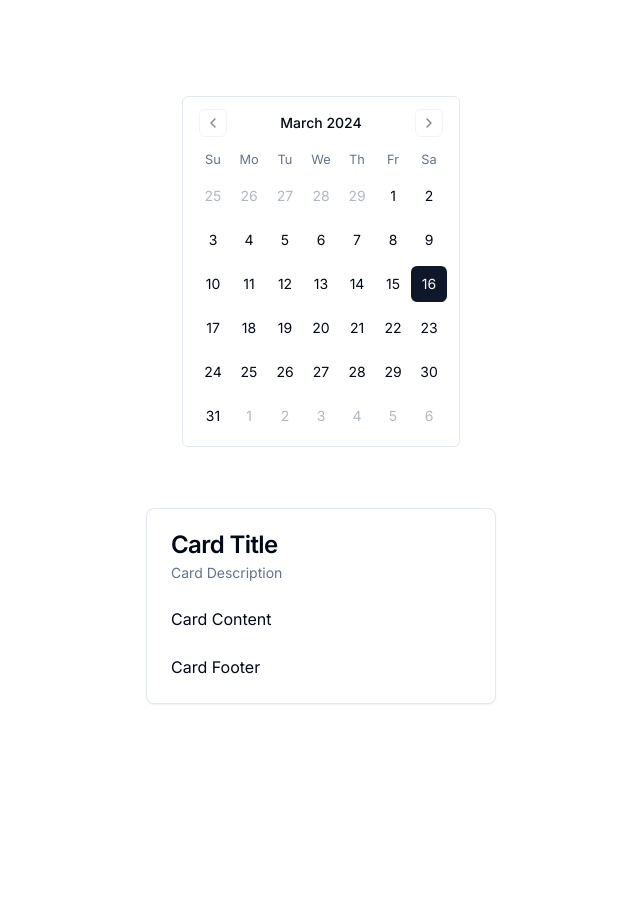
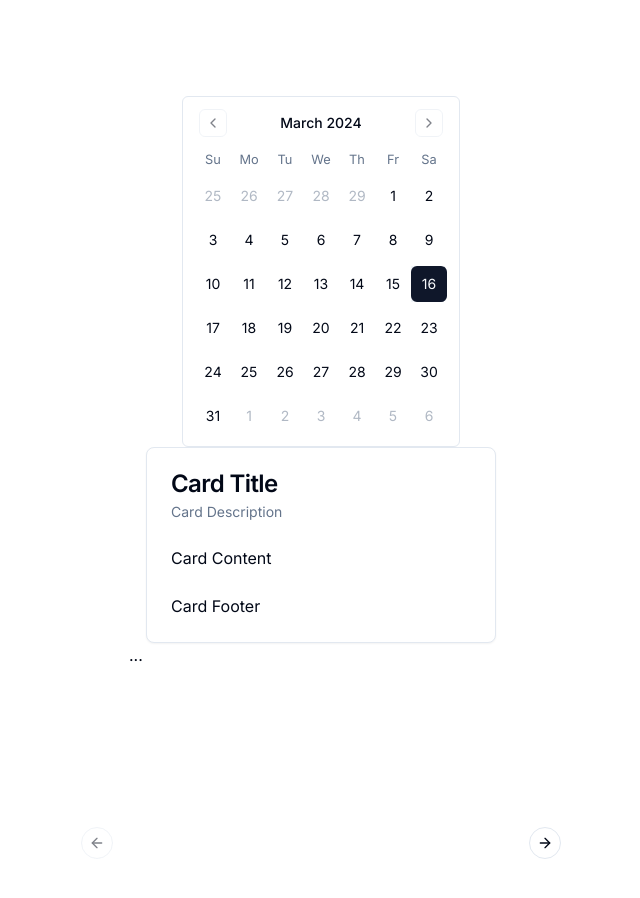
Before and after one commit to leonardochen/nextjs, a Next.js app: page /calendar in a window 1280 px wide. Shown: the top 898 px of the page, without its empty margins (319-959 px from the left). Before the commit the page ends 800 px from the top, so only its background shows below. Built offline with nearby package versions, Linux system fonts and the light colour scheme.

Commit message:
Add Caroussel

```diff
--- a/app/calendar/page.tsx
+++ b/app/calendar/page.tsx
@@ -10,6 +10,14 @@
     CardHeader,
     CardTitle,
 } from "@/components/ui/card"
+import {
+    Carousel,
+    CarouselContent,
+    CarouselItem,
+    CarouselNext,
+    CarouselPrevious,
+  } from "@/components/ui/carousel"
+
 
 export default function Home() {
     const [date, setDate] = useState<Date | undefined>(new Date())
@@ -23,7 +31,7 @@
                 className="rounded-md border"
             />
 
-            <Card className="w-[350px] mt-[50px]">
+            <Card className="w-[350px]">
                 <CardHeader>
                     <CardTitle>Card Title</CardTitle>
                     <CardDescription>Card Description</CardDescription>
@@ -36,6 +44,16 @@
                 </CardFooter>
             </Card>
 
+            <Carousel>
+                <CarouselContent className="w-[400px] h-[400px]">
+                    <CarouselItem>...</CarouselItem>
+                    <CarouselItem>...</CarouselItem>
+                    <CarouselItem>...</CarouselItem>
+                </CarouselContent>
+                <CarouselPrevious />
+                <CarouselNext />
+            </Carousel>
+
         </main>
     );
 }
--- /dev/null
+++ b/components/ui/carousel.tsx
@@ -0,0 +1,262 @@
+"use client"
+
+import * as React from "react"
+import useEmblaCarousel, {
+  type UseEmblaCarouselType,
+} from "embla-carousel-react"
+import { ArrowLeft, ArrowRight } from "lucide-react"
+
+import { cn } from "@/lib/utils"
+import { Button } from "@/components/ui/button"
+
+type CarouselApi = UseEmblaCarouselType[1]
+type UseCarouselParameters = Parameters<typeof useEmblaCarousel>
+type CarouselOptions = UseCarouselParameters[0]
+type CarouselPlugin = UseCarouselParameters[1]
+
+type CarouselProps = {
+  opts?: CarouselOptions
+  plugins?: CarouselPlugin
+  orientation?: "horizontal" | "vertical"
+  setApi?: (api: CarouselApi) => void
+}
+
+type CarouselContextProps = {
+  carouselRef: ReturnType<typeof useEmblaCarousel>[0]
+  api: ReturnType<typeof useEmblaCarousel>[1]
+  scrollPrev: () => void
+  scrollNext: () => void
+  canScrollPrev: boolean
+  canScrollNext: boolean
+} & CarouselProps
+
+const CarouselContext = React.createContext<CarouselContextProps | null>(null)
+
+function useCarousel() {
+  const context = React.useContext(CarouselContext)
+
+  if (!context) {
+    throw new Error("useCarousel must be used within a <Carousel />")
+  }
+
+  return context
+}
+
+const Carousel = React.forwardRef<
+  HTMLDivElement,
+  React.HTMLAttributes<HTMLDivElement> & CarouselProps
+>(
+  (
+    {
+      orientation = "horizontal",
+      opts,
+      setApi,
+      plugins,
+      className,
+      children,
+      ...props
+    },
+    ref
+  ) => {
+    const [carouselRef, api] = useEmblaCarousel(
+      {
+        ...opts,
+        axis: orientation === "horizontal" ? "x" : "y",
+      },
+      plugins
+    )
+    const [canScrollPrev, setCanScrollPrev] = React.useState(false)
+    const [canScrollNext, setCanScrollNext] = React.useState(false)
+
+    const onSelect = React.useCallback((api: CarouselApi) => {
+      if (!api) {
+        return
+      }
+
+      setCanScrollPrev(api.canScrollPrev())
+      setCanScrollNext(api.canScrollNext())
+    }, [])
+
+    const scrollPrev = React.useCallback(() => {
+      api?.scrollPrev()
+    }, [api])
+
+    const scrollNext = React.useCallback(() => {
+      api?.scrollNext()
+    }, [api])
+
+    const handleKeyDown = React.useCallback(
+      (event: React.KeyboardEvent<HTMLDivElement>) => {
+        if (event.key === "ArrowLeft") {
+          event.preventDefault()
+          scrollPrev()
+        } else if (event.key === "ArrowRight") {
+          event.preventDefault()
+          scrollNext()
+        }
+      },
+      [scrollPrev, scrollNext]
+    )
+
+    React.useEffect(() => {
+      if (!api || !setApi) {
+        return
+      }
+
+      setApi(api)
+    }, [api, setApi])
+
+    React.useEffect(() => {
+      if (!api) {
+        return
+      }
+
+      onSelect(api)
+      api.on("reInit", onSelect)
+      api.on("select", onSelect)
+
+      return () => {
+        api?.off("select", onSelect)
+      }
+    }, [api, onSelect])
+
+    return (
+      <CarouselContext.Provider
+        value={{
+          carouselRef,
+          api: api,
+          opts,
+          orientation:
+            orientation || (opts?.axis === "y" ? "vertical" : "horizontal"),
+          scrollPrev,
+          scrollNext,
+          canScrollPrev,
+          canScrollNext,
+        }}
+      >
+        <div
+          ref={ref}
+          onKeyDownCapture={handleKeyDown}
+          className={cn("relative", className)}
+          role="region"
+          aria-roledescription="carousel"
+          {...props}
+        >
+          {children}
+        </div>
+      </CarouselContext.Provider>
+    )
+  }
+)
+Carousel.displayName = "Carousel"
+
+const CarouselContent = React.forwardRef<
+  HTMLDivElement,
+  React.HTMLAttributes<HTMLDivElement>
+>(({ className, ...props }, ref) => {
+  const { carouselRef, orientation } = useCarousel()
+
+  return (
+    <div ref={carouselRef} className="overflow-hidden">
+      <div
+        ref={ref}
+        className={cn(
+          "flex",
+          orientation === "horizontal" ? "-ml-4" : "-mt-4 flex-col",
+          className
+        )}
+        {...props}
+      />
+    </div>
+  )
+})
+CarouselContent.displayName = "CarouselContent"
+
+const CarouselItem = React.forwardRef<
+  HTMLDivElement,
+  React.HTMLAttributes<HTMLDivElement>
+>(({ className, ...props }, ref) => {
+  const { orientation } = useCarousel()
+
+  return (
+    <div
+      ref={ref}
+      role="group"
+      aria-roledescription="slide"
+      className={cn(
+        "min-w-0 shrink-0 grow-0 basis-full",
+        orientation === "horizontal" ? "pl-4" : "pt-4",
+        className
+      )}
+      {...props}
+    />
+  )
+})
+CarouselItem.displayName = "CarouselItem"
+
+const CarouselPrevious = React.forwardRef<
+  HTMLButtonElement,
+  React.ComponentProps<typeof Button>
+>(({ className, variant = "outline", size = "icon", ...props }, ref) => {
+  const { orientation, scrollPrev, canScrollPrev } = useCarousel()
+
+  return (
+    <Button
+      ref={ref}
+      variant={variant}
+      size={size}
+      className={cn(
+        "absolute  h-8 w-8 rounded-full",
+        orientation === "horizontal"
+          ? "-left-12 top-1/2 -translate-y-1/2"
+          : "-top-12 left-1/2 -translate-x-1/2 rotate-90",
+        className
+      )}
+      disabled={!canScrollPrev}
+      onClick={scrollPrev}
+      {...props}
+    >
+      <ArrowLeft className="h-4 w-4" />
+      <span className="sr-only">Previous slide</span>
+    </Button>
+  )
+})
+CarouselPrevious.displayName = "CarouselPrevious"
+
+const CarouselNext = React.forwardRef<
+  HTMLButtonElement,
+  React.ComponentProps<typeof Button>
+>(({ className, variant = "outline", size = "icon", ...props }, ref) => {
+  const { orientation, scrollNext, canScrollNext } = useCarousel()
+
+  return (
+    <Button
+      ref={ref}
+      variant={variant}
+      size={size}
+      className={cn(
+        "absolute h-8 w-8 rounded-full",
+        orientation === "horizontal"
+          ? "-right-12 top-1/2 -translate-y-1/2"
+          : "-bottom-12 left-1/2 -translate-x-1/2 rotate-90",
+        className
+      )}
+      disabled={!canScrollNext}
+      onClick={scrollNext}
+      {...props}
+    >
+      <ArrowRight className="h-4 w-4" />
+      <span className="sr-only">Next slide</span>
+    </Button>
+  )
+})
+CarouselNext.displayName = "CarouselNext"
+
+export {
+  type CarouselApi,
+  Carousel,
+  CarouselContent,
+  CarouselItem,
+  CarouselPrevious,
+  CarouselNext,
+}
--- a/package.json
+++ b/package.json
@@ -13,6 +13,7 @@
     "class-variance-authority": "^0.7.0",
     "clsx": "^2.1.0",
     "date-fns": "^3.5.0",
+    "embla-carousel-react": "^8.0.0",
     "lucide-react": "^0.358.0",
     "next": "14.1.3",
     "react": "^18",
```
Also changed, not shown: 1 other file (tests, documents, lock files or other folders).
